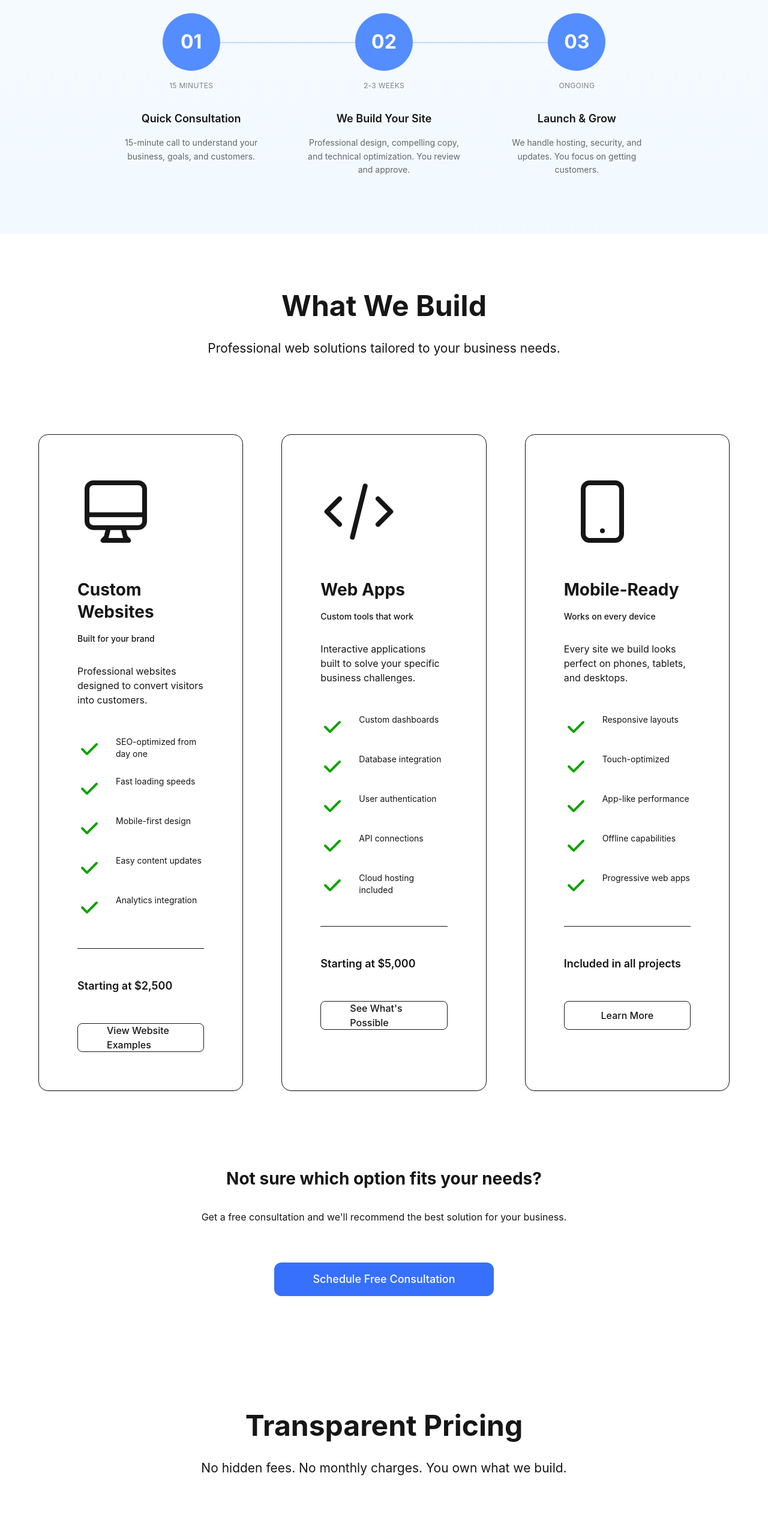
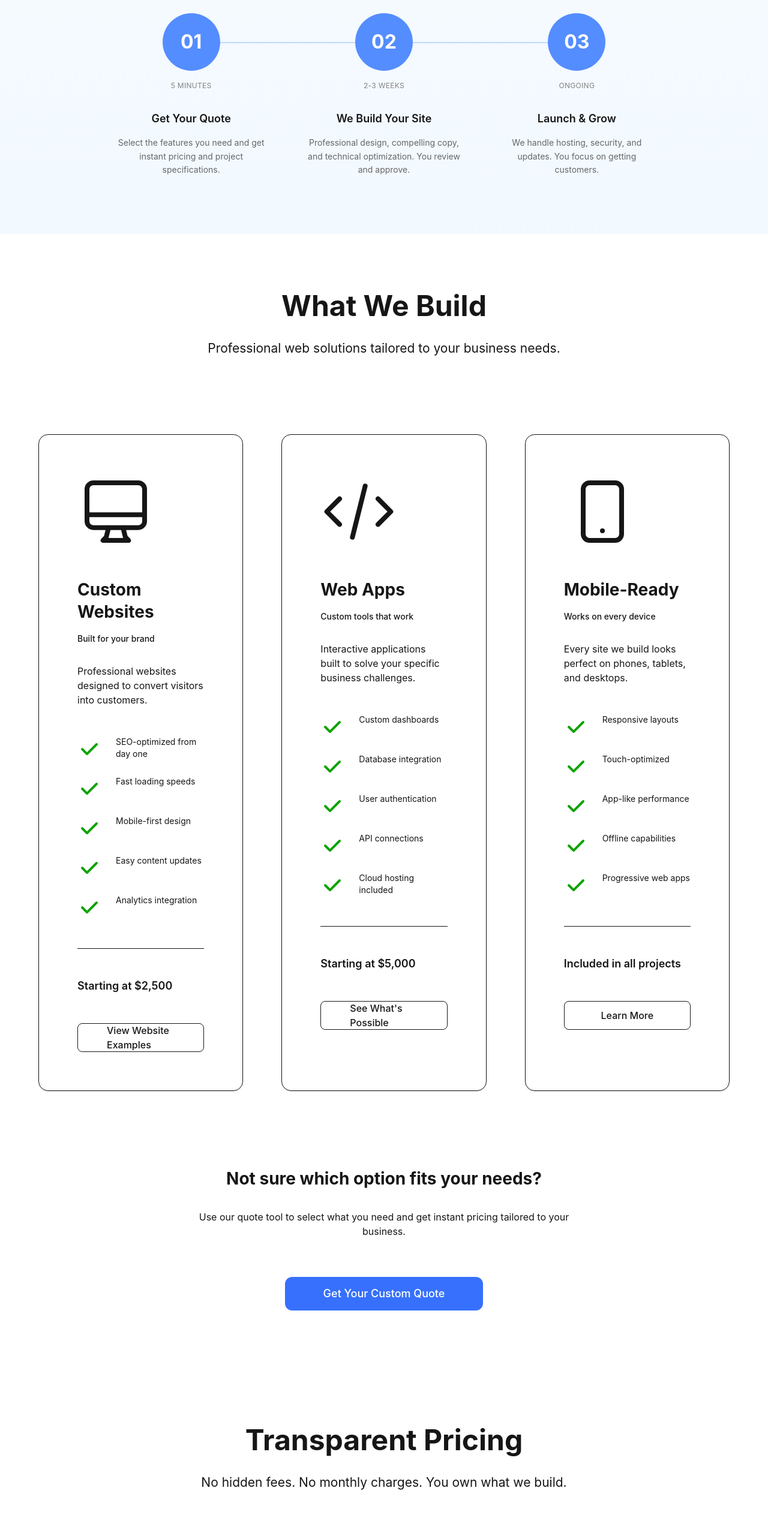
Before and after one commit to david1984moore/applicreations-redesign, a Next.js app: page / in a window 1280 px wide. Shown: the part 3400-5966 px from the top of the page at 60% size. Built offline with nearby package versions, Linux system fonts and the light colour scheme.

Commit message:
chore: Update section files and STATUS.md with latest changes

```diff
--- a/components/sections/FAQ.tsx
+++ b/components/sections/FAQ.tsx
@@ -12,7 +12,7 @@ interface FAQItem {
 const faqs: FAQItem[] = [
   {
     question: "How long does it take to build a custom website?",
-    answer: "Most projects take 2-4 weeks from start to launch. Simple websites can be ready in as little as 1 week, while complex web applications may take 4-6 weeks. We'll give you an exact timeline during your free consultation based on your specific needs."
+    answer: "Most projects take 2-4 weeks from start to launch. Simple websites can be ready in as little as 1 week, while complex web applications may take 4-6 weeks. Our quote tool will give you an exact timeline based on the features you select."
   },
   {
     question: "Do I need to know how to code to manage my site?",
@@ -36,7 +36,7 @@ const faqs: FAQItem[] = [
   },
   {
     question: "Can I see examples of your work?",
-    answer: "Yes! We have demo sites that showcase our capabilities. During your consultation, we'll show you relevant examples and discuss how we can customize similar approaches for your business. Every project is unique, but demos give you a sense of quality and possibilities."
+    answer: "Yes! We have demo sites that showcase our capabilities. You can browse our demos to see examples of different features and designs. Every project is unique, but demos give you a sense of quality and possibilities you can include in your custom site."
   },
   {
     question: "Do you offer hosting, or do I need to arrange that?",
--- a/components/sections/FinalCTA.tsx
+++ b/components/sections/FinalCTA.tsx
@@ -25,7 +25,7 @@ export default function FinalCTA() {
             variants={fadeIn}
             className="text-xl text-primary-50 mb-12 max-w-2xl mx-auto leading-relaxed"
           >
-            Let's build a website that works as hard as you do. Get a free consultation and instant quote - no pressure, no obligations.
+            Let's build a website that works as hard as you do. Use our quote tool to design your perfect site and get instant pricing - no pressure, no obligations.
           </motion.p>
 
           <motion.div
@@ -33,15 +33,15 @@ export default function FinalCTA() {
             className="flex flex-col sm:flex-row gap-4 justify-center items-center mb-16"
           >
             <Button
-              href="#contact"
+              href="/quote"
               variant="secondary"
               size="lg"
               className="w-full sm:w-auto bg-white text-primary-600 hover:bg-primary-50 border-0"
             >
-              Get Your Free Quote
+              Get Instant Quote
             </Button>
             <Button
-              href="#demo"
+              href="/demos"
               variant="outline"
               size="lg"
               className="w-full sm:w-auto border-2 border-white text-white hover:bg-white/10"
--- a/components/sections/Pricing.tsx
+++ b/components/sections/Pricing.tsx
@@ -21,7 +21,7 @@ const plans = [
       '30 days support',
     ],
     cta: 'Get Started',
-    ctaHref: '#contact',
+    ctaHref: '/quote',
     popular: false,
   },
   {
@@ -42,7 +42,7 @@ const plans = [
       'Performance optimization',
     ],
     cta: 'Get Started',
-    ctaHref: '#contact',
+    ctaHref: '/quote',
     popular: true,
   },
   {
@@ -63,7 +63,7 @@ const plans = [
       'Ongoing maintenance available',
     ],
     cta: 'Get Quote',
-    ctaHref: '#contact',
+    ctaHref: '/quote',
     popular: false,
   },
 ];
@@ -75,7 +75,7 @@ export function Pricing() {
   return (
     <section
       ref={ref}
-      className="py-24 px-4 sm:px-6 lg:px-8 bg-gradient-to-b from-background to-blue-50/30"
+      className="py-24 px-4 sm:px-6 lg:px-8 bg-linear-to-b from-background to-blue-50/30"
       aria-labelledby="pricing-heading"
     >
       <div className="max-w-7xl mx-auto">
@@ -136,7 +136,7 @@ export function Pricing() {
                 {plan.features.map((feature, idx) => (
                   <li key={idx} className="flex items-start gap-3">
                     <svg
-                      className="w-5 h-5 text-success flex-shrink-0 mt-0.5"
+                      className="w-5 h-5 text-success shrink-0 mt-0.5"
                       fill="currentColor"
                       viewBox="0 0 20 20"
                       aria-hidden="true"
--- a/components/sections/Services.tsx
+++ b/components/sections/Services.tsx
@@ -168,7 +168,7 @@ export function Services() {
                 {service.features.map((feature, idx) => (
                   <li key={idx} className="flex items-start gap-3">
                     <svg
-                      className="w-5 h-5 text-success flex-shrink-0 mt-0.5"
+                      className="w-5 h-5 text-success shrink-0 mt-0.5"
                       fill="currentColor"
                       viewBox="0 0 20 20"
                       aria-hidden="true"
@@ -215,11 +215,11 @@ export function Services() {
             Not sure which option fits your needs?
           </h3>
           <p className="text-muted-foreground mb-8 max-w-2xl mx-auto">
-            Get a free consultation and we&apos;ll recommend the best solution for your
-            business.
+            Use our quote tool to select what you need and get instant pricing
+            tailored to your business.
           </p>
-          <Button variant="primary" size="lg" href="#contact">
-            Schedule Free Consultation
+          <Button variant="primary" size="lg" href="/quote">
+            Get Your Custom Quote
           </Button>
         </motion.div>
       </div>
--- a/components/sections/Solutions.tsx
+++ b/components/sections/Solutions.tsx
@@ -50,9 +50,9 @@ const HOW_IT_WORKS = {
   steps: [
     {
       number: "01",
-      title: "Quick Consultation",
-      description: "15-minute call to understand your business, goals, and customers.",
-      duration: "15 minutes"
+      title: "Get Your Quote",
+      description: "Select the features you need and get instant pricing and project specifications.",
+      duration: "5 minutes"
     },
     {
       number: "02",
```
Also changed, not shown: 1 other file (tests, documents, lock files or other folders).
